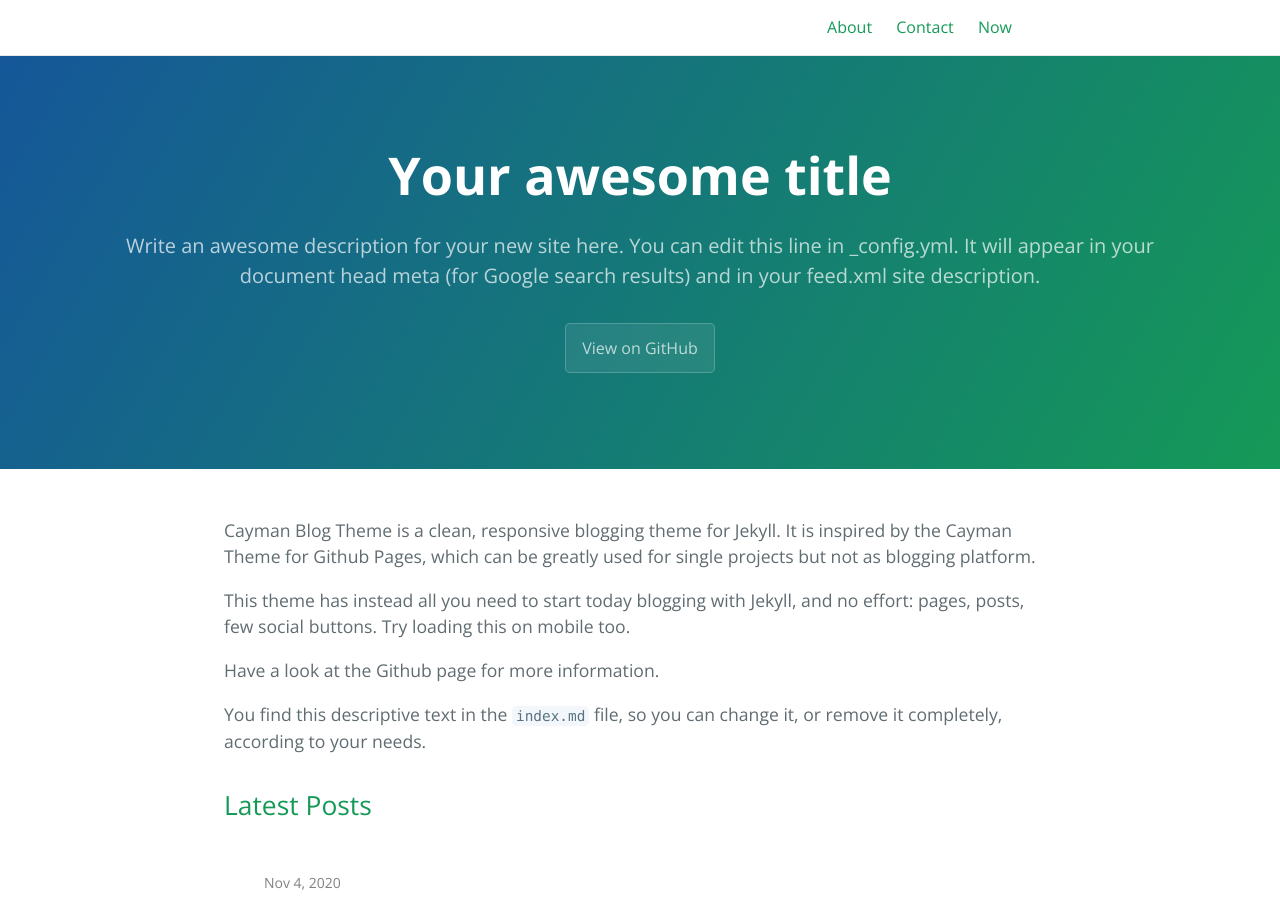
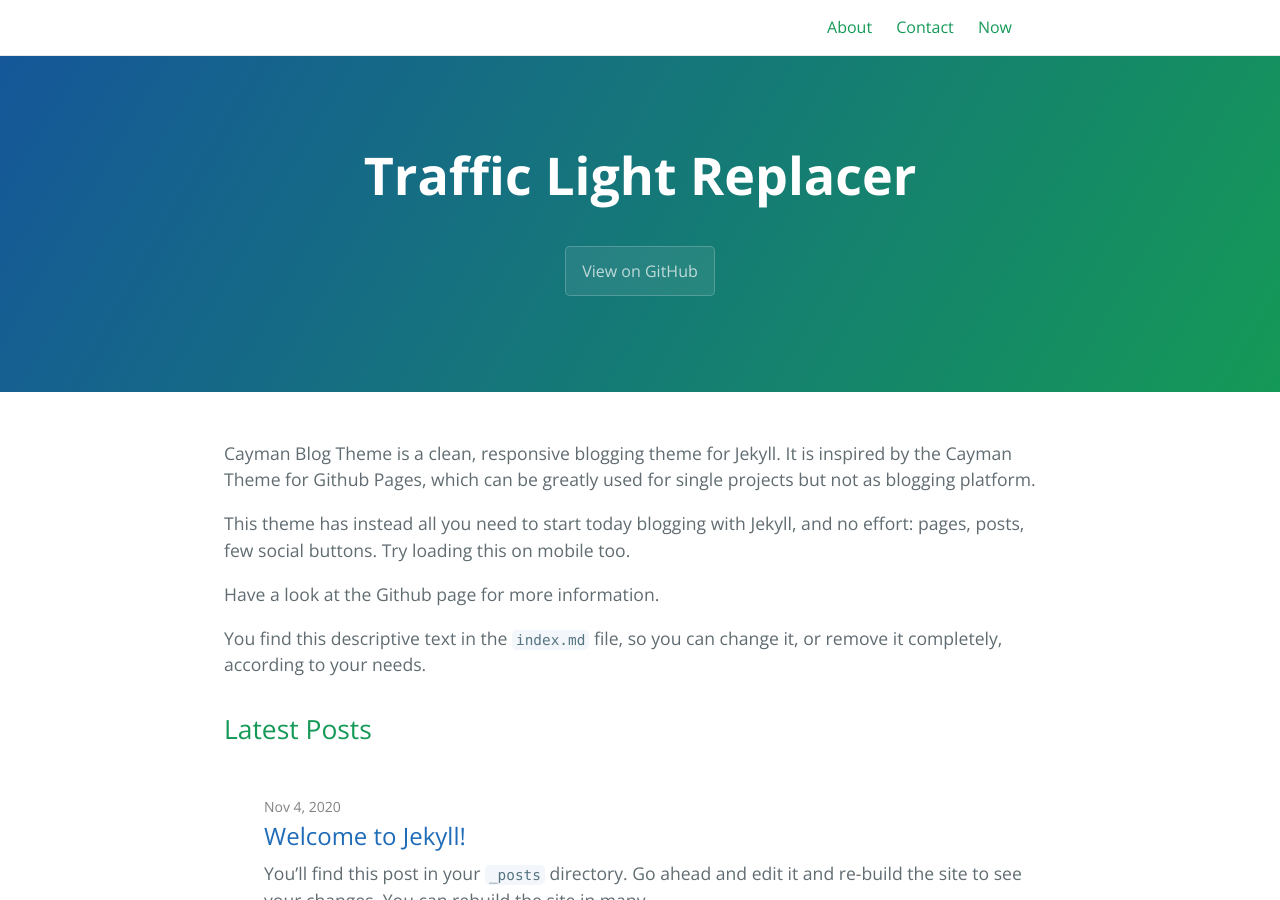
Before and after one commit to Cgameworld/TrafficLightReplacer-Site, a Jekyll site: the page built from index.md, in a window 1280 px wide and 900 px high. Built offline with Jekyll 4.4.1, drawn with Linux system fonts in a browser that asks for light colours; the repository's description, which GitHub fills in, is left out.

Commit message:
yml changes initial

```diff
--- a/_config.yml
+++ b/_config.yml
@@ -18,19 +18,14 @@
 # You can create any custom variable you would like, and they will be accessible
 # in the templates via {{ site.myvariable }}.
 
-title: Your awesome title
-email: your-email@example.com
-description: >- # this means to ignore newlines until "baseurl:"
-  Write an awesome description for your new site here. You can edit this
-  line in _config.yml. It will appear in your document head meta (for
-  Google search results) and in your feed.xml site description.
+title: Traffic Light Replacer
 baseurl: "" # the subpath of your site, e.g. /blog
 url: "" # the base hostname & protocol for your site, e.g. http://example.com
-twitter_username: jekyllrb
-github_username:  jekyll
+twitter_username:
+github_username:  cgameworld
 
 # Build settings
-theme: minima
+theme:
 plugins:
   - jekyll-feed
 
```
